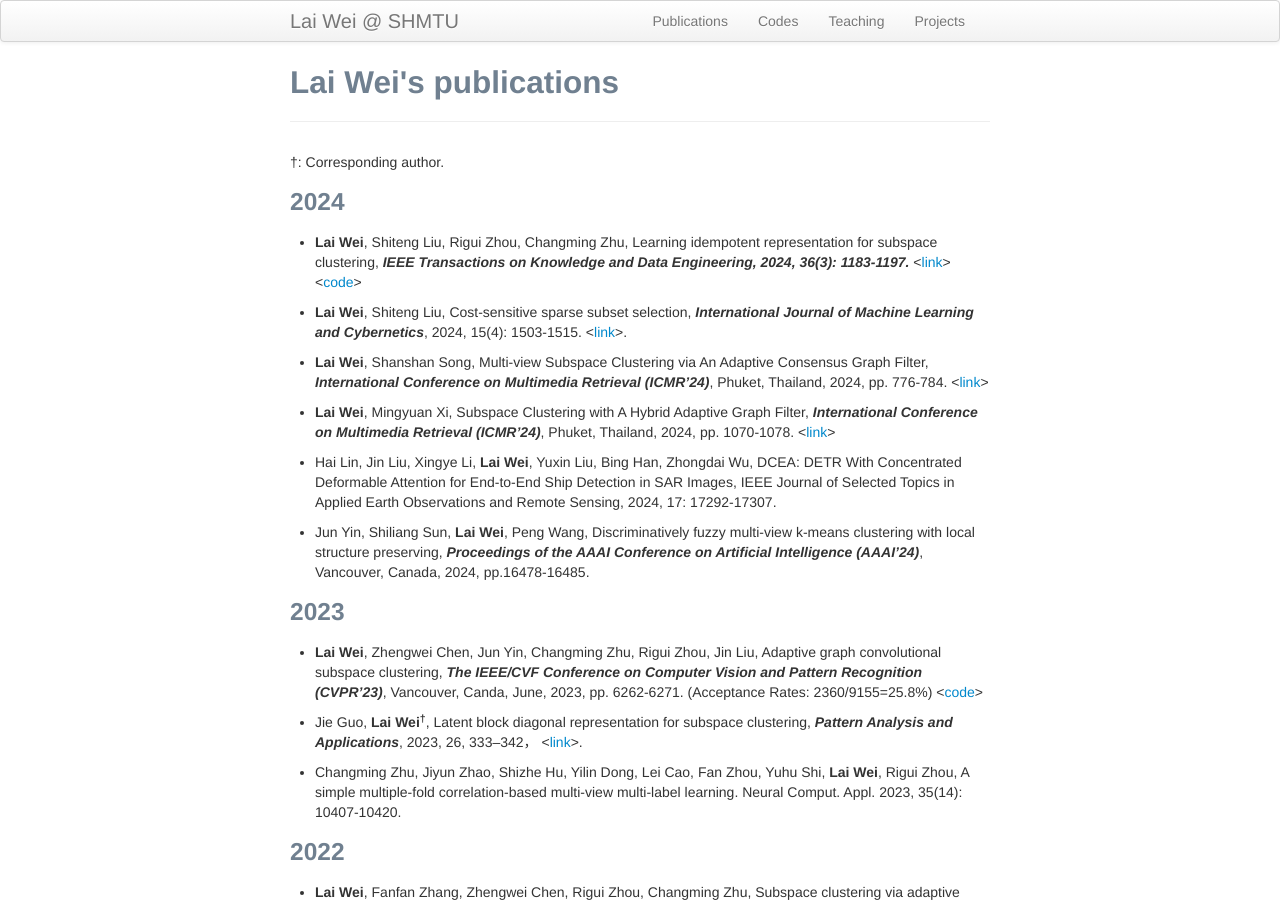
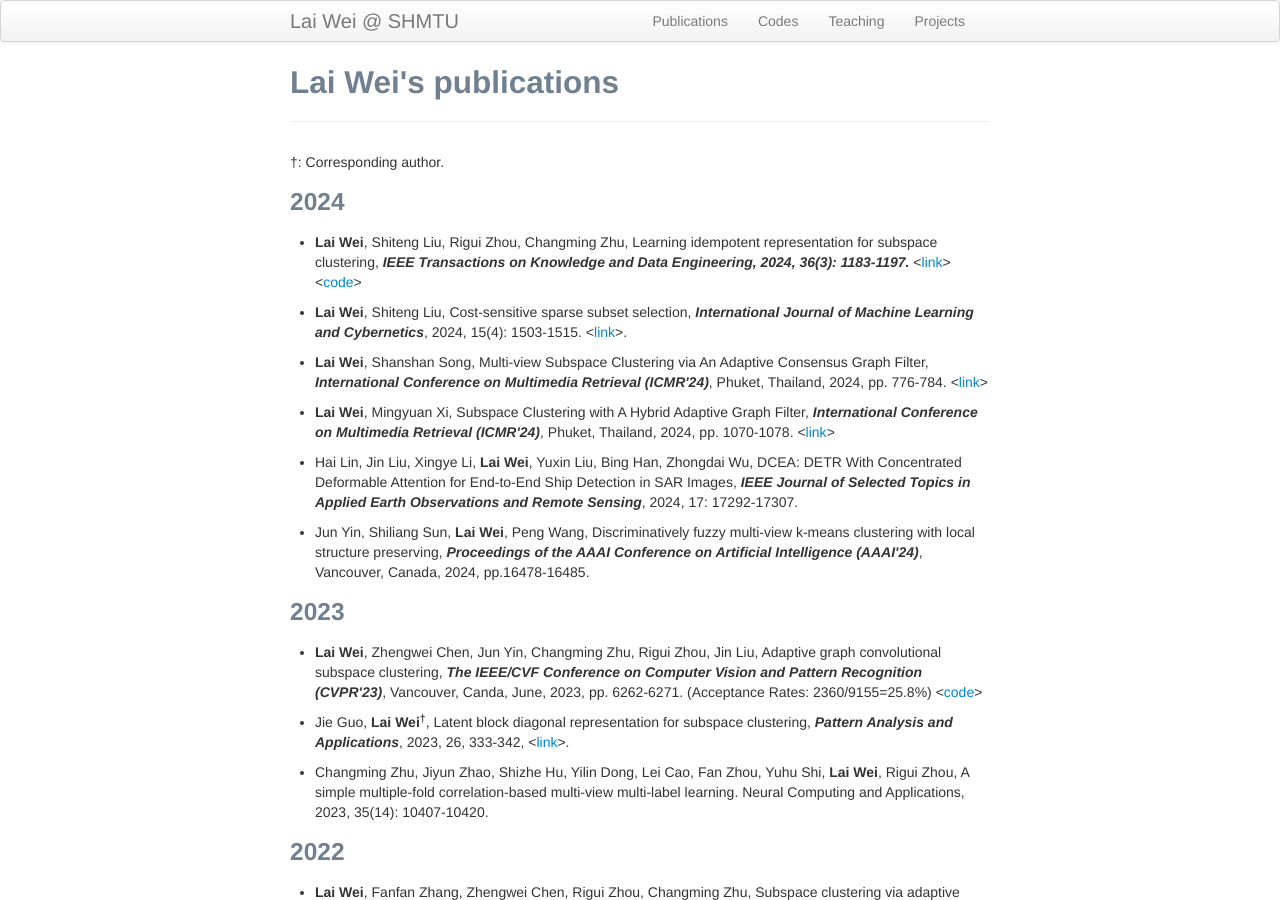
Before and after one commit to weilyshmtu/weilyshmtu.github.io, a Jekyll site: the page built from pages/pubs.md, in a window 1280 px wide and 900 px high. Built offline with Jekyll 4.4.1, drawn with Linux system fonts in a browser that asks for light colours; some of the changed text lies outside the part shown.

Commit message:
Update pubs.md

```diff
--- a/pages/pubs.md
+++ b/pages/pubs.md
@@ -11,22 +11,22 @@ title: Lai Wei's publications
 
 <ul> <li> <b>Lai Wei</b>, Shiteng Liu, Cost-sensitive sparse subset selection, <i><b>International Journal of Machine Learning and Cybernetics</b></i>, 2024, 15(4): 1503-1515. <<a href="https://10.1007/s13042-023-01979-3">link</a>>.</li></ul>
 
-<ul> <li> <b>Lai Wei</b>, Shanshan Song, Multi-view Subspace Clustering via An Adaptive Consensus Graph Filter, <i><b> International Conference on Multimedia Retrieval (ICMR’24)</b></i>, Phuket, Thailand, 2024, pp. 776-784. <<a href="https://doi.org/10.1145/3652583.3658009">link</a>></li></ul>
+<ul> <li> <b>Lai Wei</b>, Shanshan Song, Multi-view Subspace Clustering via An Adaptive Consensus Graph Filter, <i><b> International Conference on Multimedia Retrieval (ICMR'24)</b></i>, Phuket, Thailand, 2024, pp. 776-784. <<a href="https://doi.org/10.1145/3652583.3658009">link</a>></li></ul>
 
-<ul> <li> <b>Lai Wei</b>, Mingyuan Xi, Subspace Clustering with A Hybrid Adaptive Graph Filter, <i><b> International Conference on Multimedia Retrieval (ICMR’24)</b></i>, Phuket, Thailand, 2024, pp. 1070-1078. <<a href="https://doi.org/10.1145/3652583.3658042">link</a>></li></ul>
+<ul> <li> <b>Lai Wei</b>, Mingyuan Xi, Subspace Clustering with A Hybrid Adaptive Graph Filter, <i><b> International Conference on Multimedia Retrieval (ICMR'24)</b></i>, Phuket, Thailand, 2024, pp. 1070-1078. <<a href="https://doi.org/10.1145/3652583.3658042">link</a>></li></ul>
 
-<ul> <li>Hai Lin, Jin Liu, Xingye Li, <b>Lai Wei</b>, Yuxin Liu, Bing Han, Zhongdai Wu, DCEA: DETR With Concentrated Deformable Attention for End-to-End Ship Detection in SAR Images, IEEE Journal of Selected Topics in Applied Earth Observations and Remote Sensing, 2024, 17: 17292-17307.</li></ul>
+<ul> <li>Hai Lin, Jin Liu, Xingye Li, <b>Lai Wei</b>, Yuxin Liu, Bing Han, Zhongdai Wu, DCEA: DETR With Concentrated Deformable Attention for End-to-End Ship Detection in SAR Images, <i><b> IEEE Journal of Selected Topics in Applied Earth Observations and Remote Sensing</b></i>, 2024, 17: 17292-17307.</li></ul>
 
-<ul> <li> Jun Yin, Shiliang Sun, <b>Lai Wei</b>, Peng Wang, Discriminatively fuzzy multi-view k-means clustering with local structure preserving, <i><b> Proceedings of the AAAI Conference on Artificial Intelligence (AAAI’24)</b></i>, Vancouver, Canada, 2024, pp.16478-16485.</li></ul>
+<ul> <li> Jun Yin, Shiliang Sun, <b>Lai Wei</b>, Peng Wang, Discriminatively fuzzy multi-view k-means clustering with local structure preserving, <i><b> Proceedings of the AAAI Conference on Artificial Intelligence (AAAI'24)</b></i>, Vancouver, Canada, 2024, pp.16478-16485.</li></ul>
 
 
 ### 2023
 
-<ul> <li> <b>Lai Wei</b>, Zhengwei Chen, Jun Yin, Changming Zhu, Rigui Zhou, Jin Liu, Adaptive graph convolutional subspace clustering, <i><b>The IEEE/CVF Conference on Computer Vision and Pattern Recognition (CVPR’23)</b></i>, Vancouver, Canda, June, 2023, pp. 6262-6271. (Acceptance Rates: 2360/9155=25.8%)  <<a href="https://github.com/weilyshmtu/AGCSC">code</a>></li></ul>
+<ul> <li> <b>Lai Wei</b>, Zhengwei Chen, Jun Yin, Changming Zhu, Rigui Zhou, Jin Liu, Adaptive graph convolutional subspace clustering, <i><b>The IEEE/CVF Conference on Computer Vision and Pattern Recognition (CVPR'23)</b></i>, Vancouver, Canda, June, 2023, pp. 6262-6271. (Acceptance Rates: 2360/9155=25.8%)  <<a href="https://github.com/weilyshmtu/AGCSC">code</a>></li></ul>
 
-<ul> <li> Jie Guo, <b>Lai Wei<sup>&dagger;</sup></b>, Latent block diagonal representation for subspace clustering, <i><b>Pattern Analysis and Applications</b></i>, 2023, 26, 333–342， <<a href="https://doi.org/10.1007/s10044-022-01101-3">link</a>>.</li></ul>
+<ul> <li> Jie Guo, <b>Lai Wei<sup>&dagger;</sup></b>, Latent block diagonal representation for subspace clustering, <i><b>Pattern Analysis and Applications</b></i>, 2023, 26, 333-342, <<a href="https://doi.org/10.1007/s10044-022-01101-3">link</a>>.</li></ul>
 
-<ul> <li>Changming Zhu, Jiyun Zhao, Shizhe Hu, Yilin Dong, Lei Cao, Fan Zhou, Yuhu Shi, <b>Lai Wei</b>, Rigui Zhou, A simple multiple-fold correlation-based multi-view multi-label learning. Neural Comput. Appl. 2023, 35(14): 10407-10420. </li></ul>
+<ul> <li>Changming Zhu, Jiyun Zhao, Shizhe Hu, Yilin Dong, Lei Cao, Fan Zhou, Yuhu Shi, <b>Lai Wei</b>, Rigui Zhou, A simple multiple-fold correlation-based multi-view multi-label learning. Neural Computing and Applications, 2023, 35(14): 10407-10420. </li></ul>
 
 
 ### 2022
@@ -107,7 +107,7 @@ title: Lai Wei's publications
 
 <ul> <li> <b>Lai Wei</b>, Feifei Xu, Adaptively weighted subpattern-based sparse preserving projection for face recognition, <i><b>In: Proceeding of The 9th International Conference on Fuzzy Systems and Knowledge Discovery (FSKD’12)</b></i>, 29-31 May, 2012, 1394-1403.</li></ul>
 
-<ul> <li> <b>Lai Wei</b>, Feifei Xu, Improved KL (K-means-Laplacian) clustering with sparse graphs, <i><b>In: Proceeding of The Second International Conference on Multimedia and Signal Processing (CMSP’12)</b></i> , Shanghai, China, December 7-9, 2012, 506-513.</li></ul>
+<ul> <li> <b>Lai Wei</b>, Feifei Xu, Improved KL (K-means-Laplacian) clustering with sparse graphs, <i><b>In: Proceeding of The Second International Conference on Multimedia and Signal Processing (CMSP'12)</b></i> , Shanghai, China, December 7-9, 2012, 506-513.</li></ul>
 
 ### 2011
 <ul> <li> <b>Lai Wei</b>, Weiming Zeng, Feifei Xu, Adaptively weighted subpattern-based isometric projection for face recognition, <i><b>In: Proceeding of The Third International Conference on Artificial Intelligence and Computational Intelligence (AICI’11)</b></i>, Taiyuan, China, September 24-25, 2011, 554-561.</li></ul>
@@ -118,9 +118,9 @@ title: Lai Wei's publications
 
 <ul> <li> <b>Lai Wei</b>, Shoujue Wang, Semi-supervised Discriminant Analysis Based on Manifold Distance, <i><b>Journal of Software</b></i>, 2010, 21(10): 2445-2453. (In Chinese)</li></ul>
 
-<ul> <li> <b>Lai Wei</b>, Weiming Zeng, Hong Wang, K-means clustering with manifold, <i><b>In: Proceeding of The Seventh International Conference on Fuzzy Systems and Knowledge Discovery (FSKD’10)</b></i>, 10-12 Aug. 2010, Yantai, Shandong, 2095-2099.</li></ul>
+<ul> <li> <b>Lai Wei</b>, Weiming Zeng, Hong Wang, K-means clustering with manifold, <i><b>In: Proceeding of The Seventh International Conference on Fuzzy Systems and Knowledge Discovery (FSKD'10)</b></i>, 10-12 Aug. 2010, Yantai, Shandong, 2095-2099.</li></ul>
 
-<ul> <li> <b>Lai Wei</b>, Path-based relative similarity spectral clustering, <i><b>In: Proceeding of The Second Global Congress on Intelligent Systems (GCIS’10)</b></i>, 16-17 December 2010, Wuhan, China, 115-118.</li></ul>
+<ul> <li> <b>Lai Wei</b>, Path-based relative similarity spectral clustering, <i><b>In: Proceeding of The Second Global Congress on Intelligent Systems (GCIS'10)</b></i>, 16-17 December 2010, Wuhan, China, 115-118.</li></ul>
 
 <ul> <li> <b>Lai Wei</b>, Shoujue Wang, Feifei Xu, Neighborhood Margin Fisher Discriminant Analysis, <i><b>Journal of Electronics & Information Technology</b></i>, 2009, 31(3): 509-512. (In Chinese)</li></ul>
 
@@ -133,4 +133,4 @@ title: Lai Wei's publications
 
 <ul> <li> <b>Lai Wei</b>, Duoqian Miao, Feifei Xu, Fuchun Xia, Researches on A Covering Rough Fuzzy Set Model, <i><b>Journal of Computer Research and Development</b></i>, 2006, 43(10): 1719-1723. (In Chinese)</li></ul>
 
-<ul> <li> <b>Lai Wei</b>, Duoqian Miao, Application of granular computing in knowledge reduction, <i><b>In: Proceeding of The First International Conference on Rough Sets and Knowledge Technology (RSKT’06)</b></i>, Chongqing, China, July 24-26, 2006, (4062): 357-362.</li></ul>
+<ul> <li> <b>Lai Wei</b>, Duoqian Miao, Application of granular computing in knowledge reduction, <i><b>In: Proceeding of The First International Conference on Rough Sets and Knowledge Technology (RSKT'06)</b></i>, Chongqing, China, July 24-26, 2006, (4062): 357-362.</li></ul>
```
